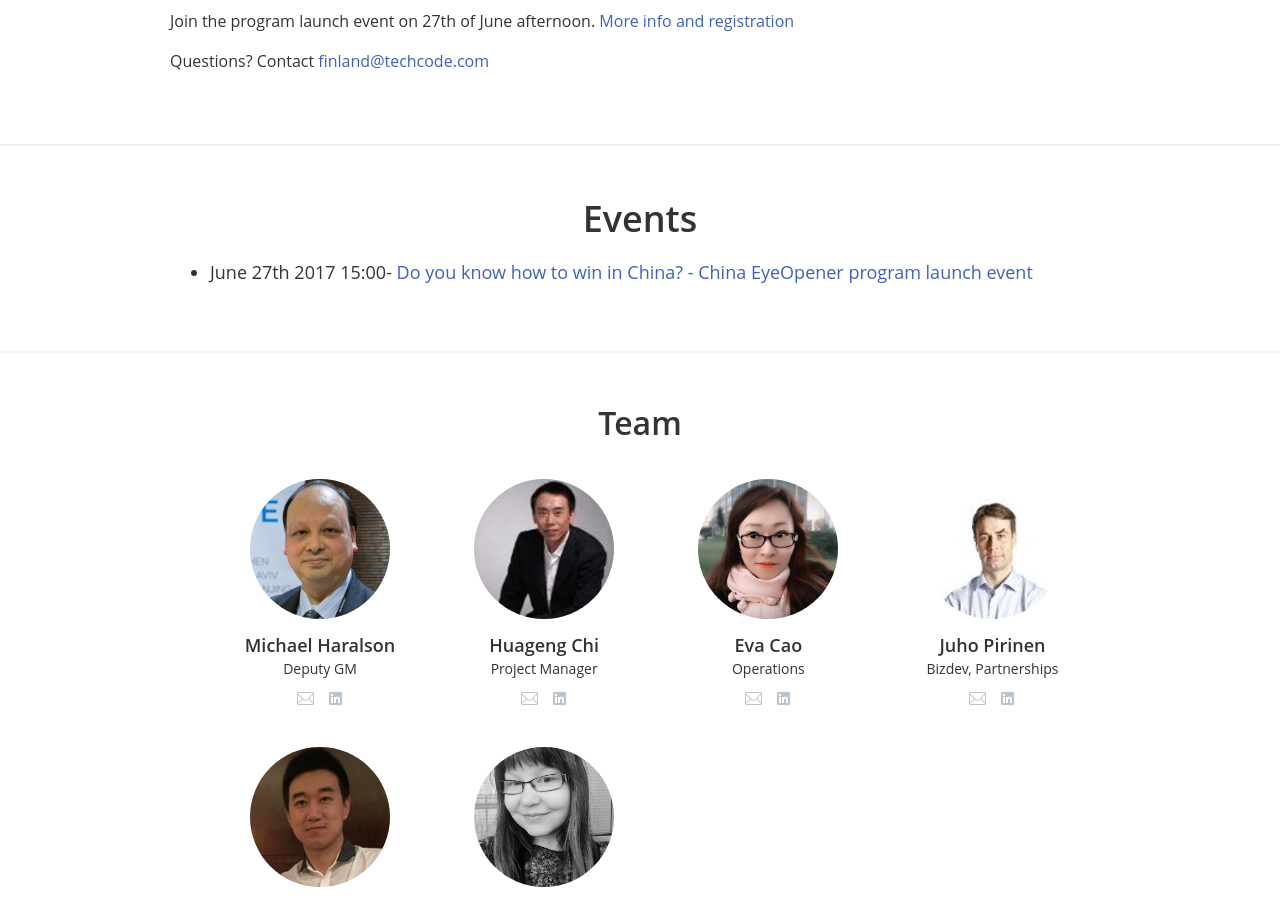
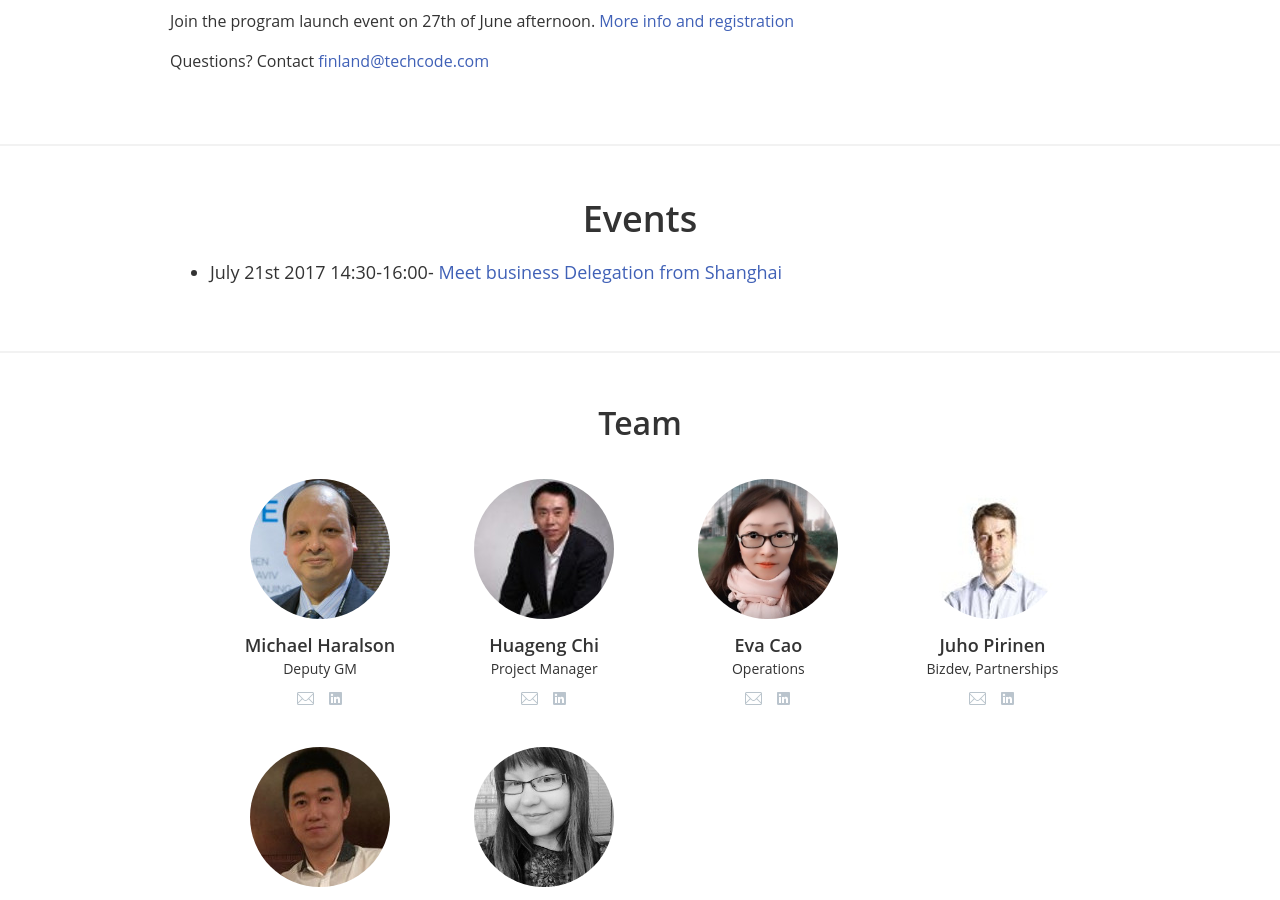
Before and after one commit to techcodefinland/techcode.fi, a Jekyll site: the page built from index.html, in a window 1280 px wide and 900 px high, scrolled down 2059 px. Built offline with Jekyll 4.4.1, drawn with Linux system fonts in a browser that asks for light colours; nearby versions of some CDN libraries.

Commit message:
Update events.md

```diff
--- a/_includes/events.md
+++ b/_includes/events.md
@@ -1 +1 @@
- - June 27th 2017 15:00- [Do you know how to win in China? -  China EyeOpener program launch event](https://www.eventbrite.com/e/do-you-know-how-to-win-in-china-tickets-35373917339)
+ - July 21st 2017 14:30-16:00- [Meet business Delegation from Shanghai](https://www.eventbrite.com/e/shanghai-pudong-new-area-delegation-techcode-tickets-36220555657?aff=erelexpmlt)
```
